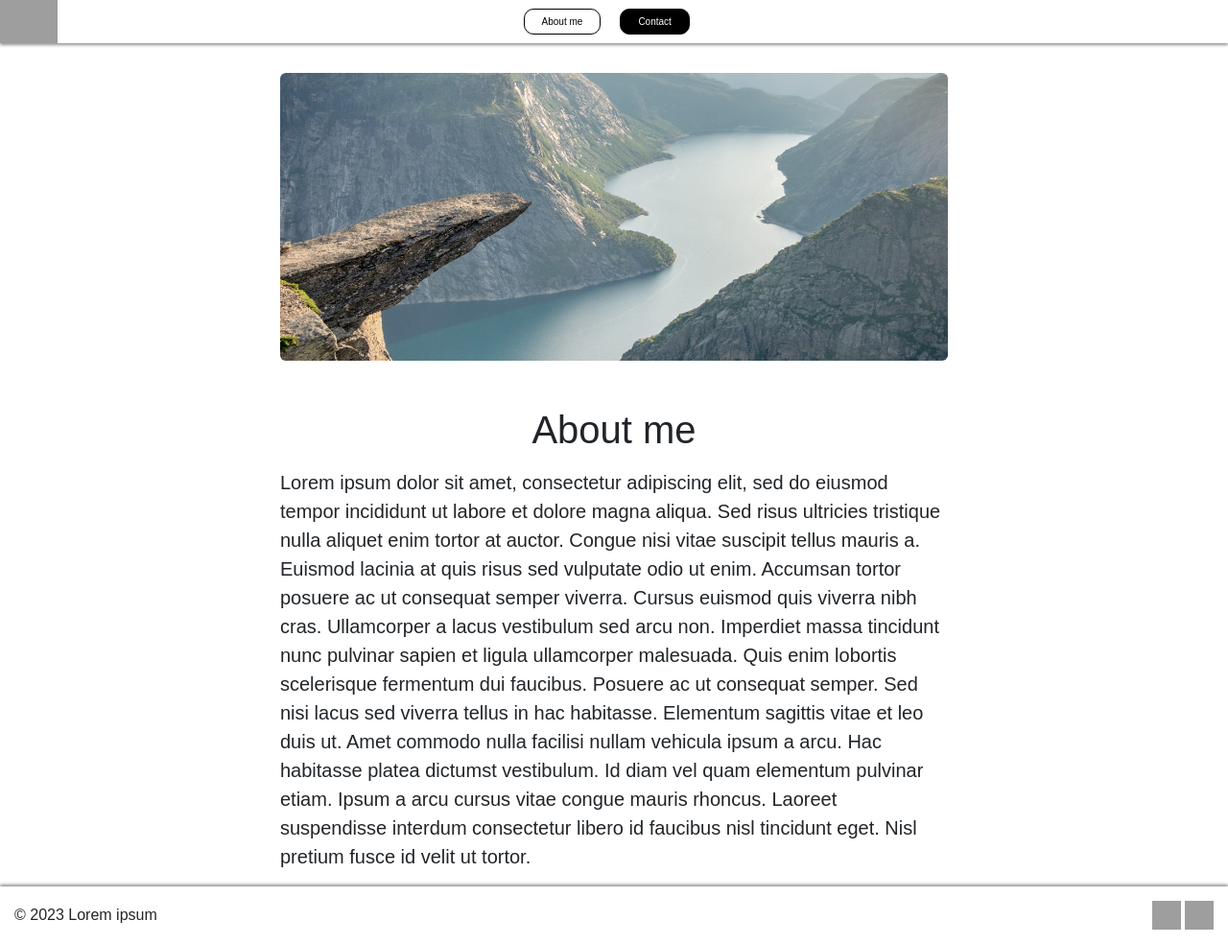
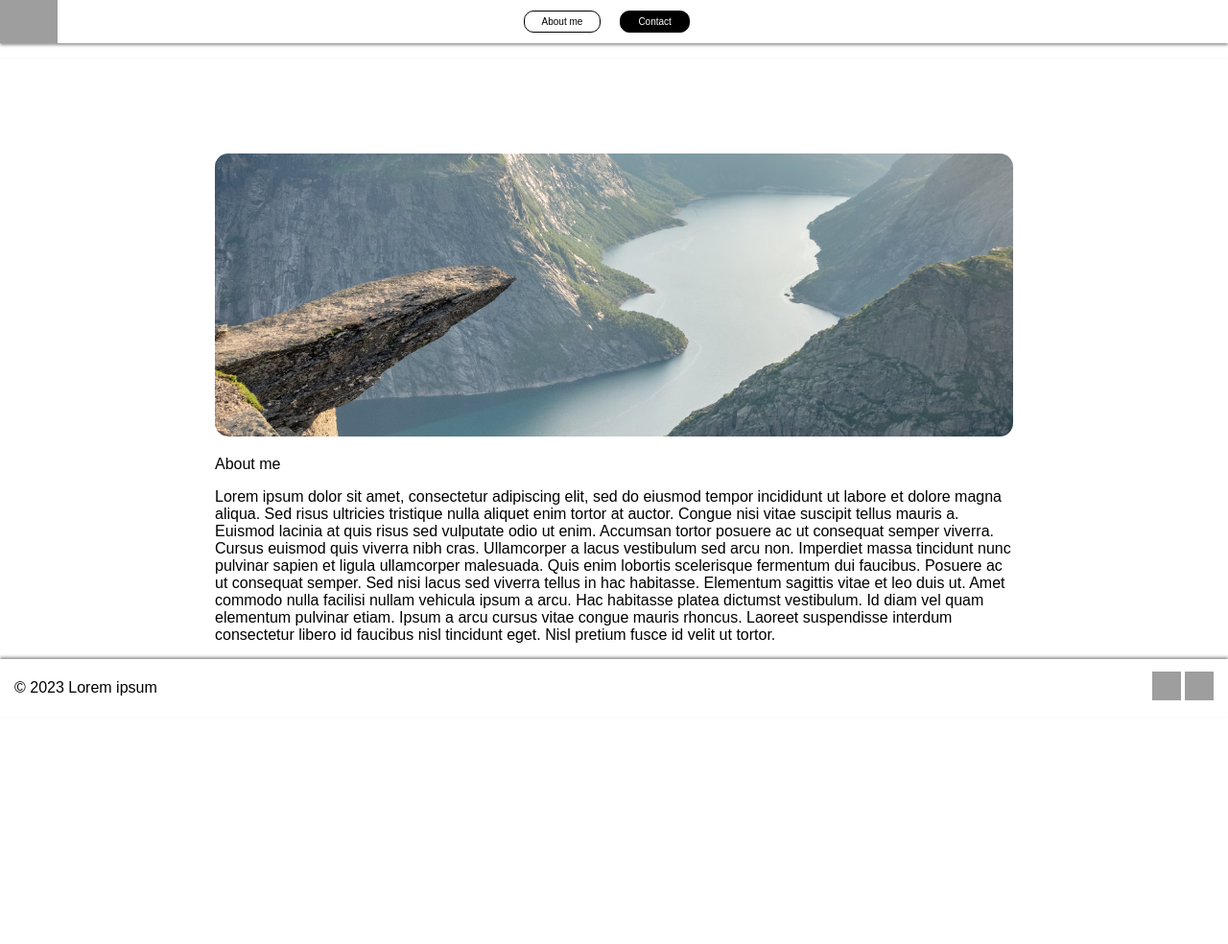
Before and after one commit to Drodinger/Personal_Site, a Flask app: page / in a window 1280 px wide. Shown: the whole page at 96% size. After the commit the page ends 730 px from the top, so only its background shows below. Run offline with Flask 3, Linux system fonts and the light colour scheme; grey boxes are pictures that could not be loaded.

Commit message:
Rewrote main pages without boostrap and inheritance (#5)
Co-authored-by: Drodinger <ri3yne@hotmail.com>

```diff
--- /dev/null
+++ b/static/css/about.css
@@ -0,0 +1,20 @@
+body {
+    font-family: sans-serif;
+    background-color: white;
+}
+
+.banner_container {
+    margin-top: 5vh;
+}
+
+.banner {
+    aspect-ratio: 2.82;
+    width: 100%;
+    object-fit: cover;
+    border-radius: 14px;
+  }
+
+  .main_container {
+      max-width: 65%;
+      margin: 0 auto 0 auto;
+  }
--- a/templates/about.html
+++ b/templates/about.html
@@ -1,55 +1,28 @@
-<!DOCTYPE html>
-<head>
-	<meta name="viewport" content="width=device-width, initial-scale=1">
-    <link href="https://cdn.jsdelivr.net/npm/bootstrap@5.3.2/dist/css/bootstrap.min.css" rel="stylesheet" integrity="sha384-T3c6CoIi6uLrA9TneNEoa7RxnatzjcDSCmG1MXxSR1GAsXEV/Dwwykc2MPK8M2HN" crossorigin="anonymous">
-    <title>John Doe</title>
-	<link rel="icon" type="image/x-icon" href="{{ url_for('static', filename='/ui/mandala_icon.svg') }}">
+{% extends 'base.html' %}
 
+{% block title %}John Doe{% endblock %}
 
-    <style>
+{% block description %}John Doe{% endblock %}
 
-		#about_me_banner {
-		  height: 300px;
-		  width: 100%;
-		  object-fit: cover;
-		}
+{% block stylesheet %}{{ url_for('static', filename='/css/about.css') }}{% endblock %}
 
-		#main_container {
-			max-width: 720px ;
-			margin: 0 auto 0 auto ;
-		}
+{% block content %}
+    <div class="banner_container">
+        <img class="banner" src="{{ url_for('static', filename='/banner/ledge_fjord_banner.avif') }}">
+    </div>
 
-		body {
-			background-color: white;
-		}
-
-	</style>
-
-</head>
-
-
-<body>
-
-
-	{% include('navbar.html') %}
-
-
-	<div id="main_container" class="container mt-3 allign-items-center bs-body-bg-rgb">
-
-		<img id="about_me_banner" class="rounded" src="{{ url_for('static', filename='/banner/ledge_fjord_banner.avif') }}">
-
-		<p class="h1 mt-5 d-flex justify-content-center">
+    <div class="paragraph_header_container">
+        <p class="paragraph_header">
             About me
         </p>
+    </div>
 
-		<p class="fs-5 mt-3 d-flex justify-content-center">
+    <div class="paragraph_container">
+        <p class="paragraph">
         Lorem ipsum dolor sit amet, consectetur adipiscing elit, sed do eiusmod tempor incididunt ut labore et dolore magna aliqua. Sed risus ultricies tristique nulla aliquet enim tortor at auctor. Congue nisi vitae suscipit tellus mauris a. Euismod lacinia at quis risus sed vulputate odio ut enim. Accumsan tortor posuere ac ut consequat semper viverra. Cursus euismod quis viverra nibh cras. Ullamcorper a lacus vestibulum sed arcu non. Imperdiet massa tincidunt nunc pulvinar sapien et ligula ullamcorper malesuada. Quis enim lobortis scelerisque fermentum dui faucibus. Posuere ac ut consequat semper. Sed nisi lacus sed viverra tellus in hac habitasse. Elementum sagittis vitae et leo duis ut. Amet commodo nulla facilisi nullam vehicula ipsum a arcu. Hac habitasse platea dictumst vestibulum. Id diam vel quam elementum pulvinar etiam. Ipsum a arcu cursus vitae congue mauris rhoncus. Laoreet suspendisse interdum consectetur libero id faucibus nisl tincidunt eget. Nisl pretium fusce id velit ut tortor.
         </p>
-
     </div>
+{% endblock %}
 
 
 {% include('footer.html') %}
-
-
-</body>
--- /dev/null
+++ b/templates/base.html
@@ -0,0 +1,22 @@
+<!DOCTYPE html>
+
+<html>
+    <head>
+        <meta charset="utf-8">
+        <meta http-equiv="X-UA-Compatible" content="IE=edge">
+        <title> {% block title %}John Doe{% endblock %} </title>
+        <meta name="description" content="{% block description %}John Doe{% endblock %}">
+        <meta name="viewport" content="width=device-width, initial-scale=1">
+        <link rel="stylesheet" href="{% block stylesheet %}{% endblock %}">
+        <link rel="icon" type="image/x-icon" href="{{ url_for('static', filename='/ui/mandala_icon.svg') }}">
+    </head>
+    <body>
+        {% include('navbar.html') %}
+
+        <div class="main_container">
+            {% block content %}Content{% endblock %}
+        </div>
+
+        {% include('footer.html') %}
+    </body>
+</html>
```
Also changed, not shown: templates/contact.html (+1 -17 lines). Lines whose indentation alone changed are shown as unchanged.
